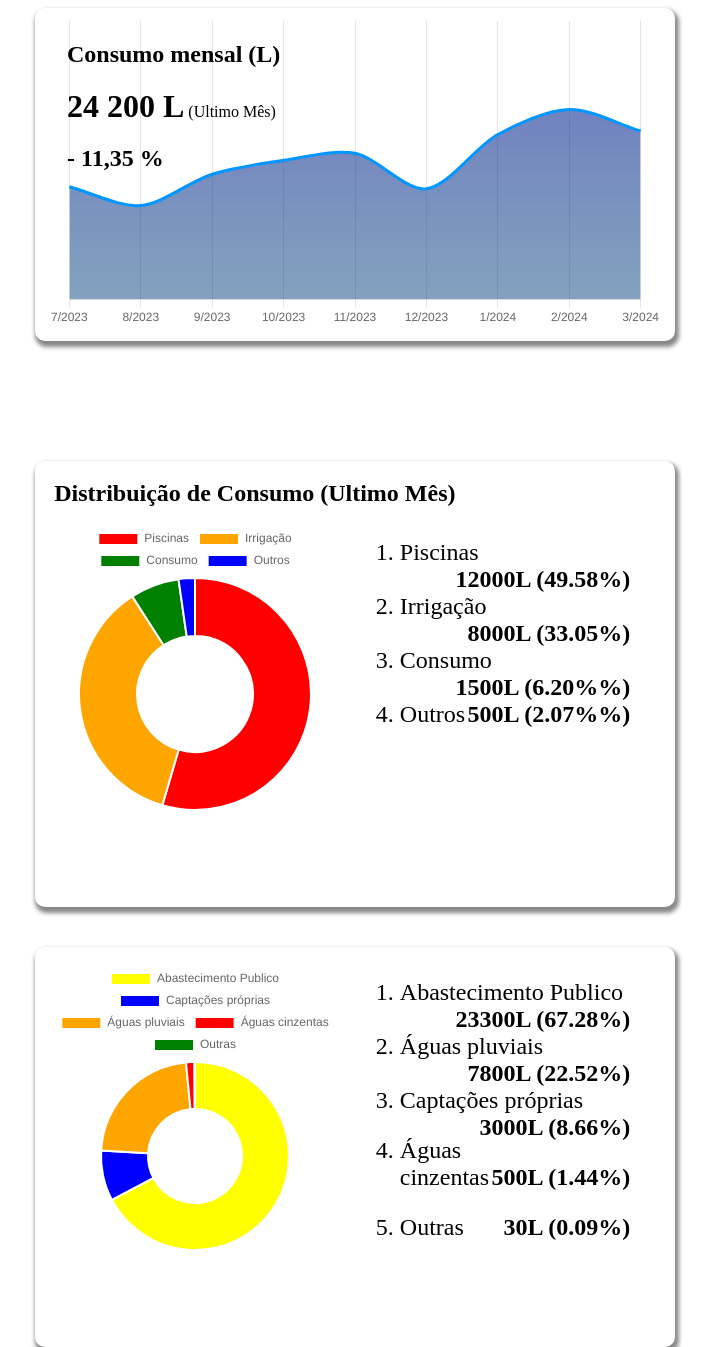
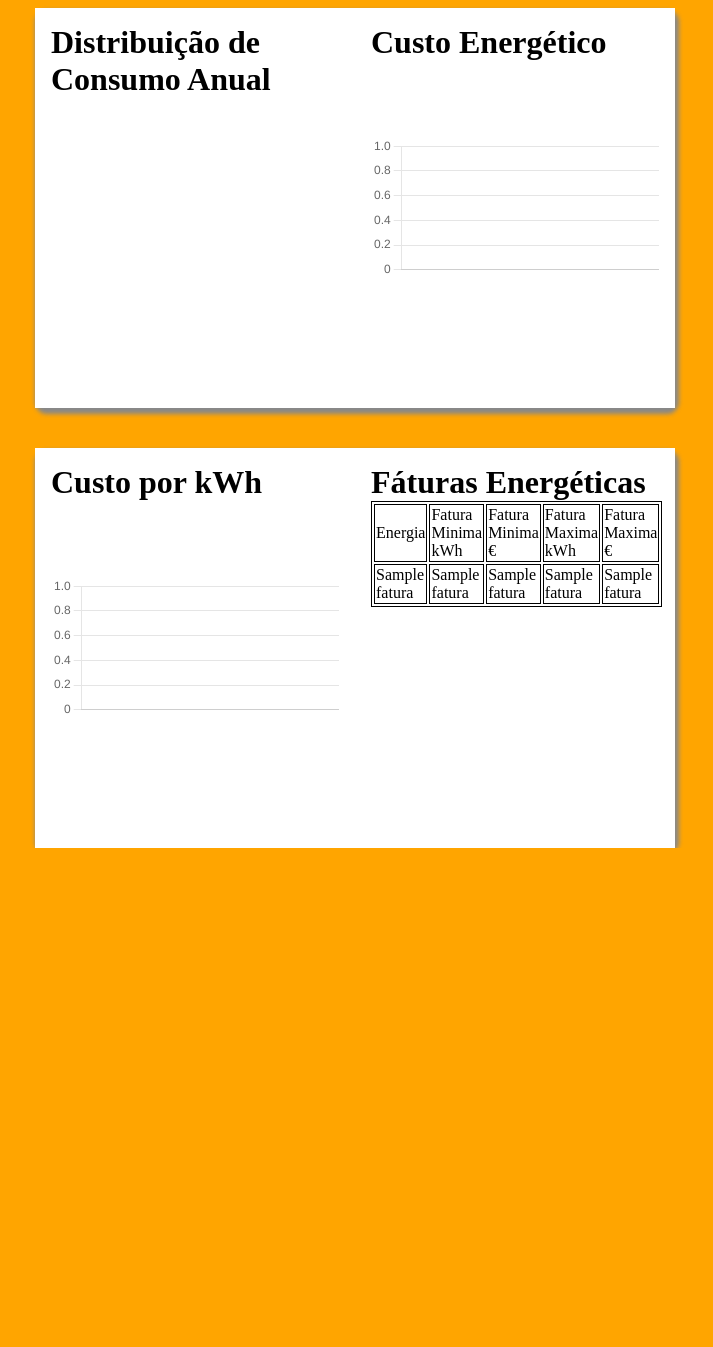
Before and after one commit to DEISI-ULHT-TFC-2023-24/TFC-DEISI72-Observatorio-Sustentabilidade-Desporto, a Django app: template formularioInstituicoes/templates/dashboard.html in a window 1280 px wide. Shown: the whole page, without its empty margins (285-998 px from the left). After the commit the page ends 848 px from the top, so only its background shows below. Run offline with Django 4.2, Linux system fonts and the light colour scheme; the template is opened without the code that fills it: most values are stand-ins (such as "Sample title", 1, 10 or a date in 2020); some libraries are stand-ins or nearby versions.

Commit message:
Dashboard and stuff.

```diff
--- a/formularioInstituicoes/static/javascript/graficos.js
+++ b/formularioInstituicoes/static/javascript/graficos.js
@@ -1,5 +1,5 @@
 function makeLineChart(context, labels, data, lineColor, fillColor) {
-  let chart1 = new Chart(context, {
+    let chart = new Chart(context, {
         type: "line",
         data: {
             labels: labels,
@@ -17,7 +17,7 @@
                         below: fillColor    // And blue below the origin
                     },
                     responsive: true,
-          maintainAspectRatio : false
+                    maintainAspectRatio: false
                 }
             ]
         },
@@ -43,22 +43,43 @@
 }
 
 function makePieChart(context, labels, data, colors) {
-  let chart2 = new Chart(context, {
+    let chart = new Chart(context, {
         type: "doughnut",
         data: {
             labels: labels,
             datasets: [
                 {
-		  label: "Consumo total no ultimo mês (L)",
+                    label: "kWh",
+                    backgroundColor: colors,
+                    data: data
+                }
+            ]
+        },
+    });
+}
+
+function makeBarChart(context, labels, data, colors) {
+    let chart = new Chart(context, {
+        type: "bar",
+        data: {
+            labels: labels,
+            datasets: [
+                {
+                    label: "€",
                     backgroundColor: colors,
                     data: data
                 }
             ]
         },
         options: {
-	 title: {
-		text: "Consumo total no ultimo mês",
-		display: true
+            scales: {
+                y: {
+                    beginAtZero: true
+                },
+            }, plugins: {
+                legend: {
+                    display: false
+                }
             }
         }
     });
--- a/formularioInstituicoes/static/styles/dashboard.css
+++ b/formularioInstituicoes/static/styles/dashboard.css
@@ -4,11 +4,12 @@
 }
 
 body {
-  margin-left: 40vh;
-  margin-right: 40vh;
-  height: 100%;
-  display: flex;
-  flex-direction: column;
+    margin-left: 40vh;
+    margin-right: 40vh;
+    height: 100%;
+    display: flex;
+    flex-direction: column;
+    background-color: orange;
 }
 
 #graphbar {
@@ -41,10 +42,15 @@
 
 .display-view {
     padding: 5%;
+    position: relative;
+    background-color: white;
 }
 
-#circlechart {
+.graph-view {
     margin: auto;
+    position: absolute;
+    top: 0%;
+    bottom: 0%;
     width: 100%;
 }
 
@@ -82,7 +88,7 @@
     list-style: auto;
 }
 
-.data-list li{
+.data-list li {
     width: 100%;
     font-size: 150%;
     margin-bottom: 10%;
@@ -97,3 +103,14 @@
     padding-bottom: 0;
     margin: 0;
 }
+
+table, th, td {
+    border: 1px solid black;
+}
+
+#consumodeenergia {
+
+    width: 17vw !important;
+    height: 34vh !important;
+
+}
--- a/formularioInstituicoes/templates/dashboard.html
+++ b/formularioInstituicoes/templates/dashboard.html
@@ -18,70 +18,77 @@
 </div>-->
 
 
-    <div id="ultimo-mes">
+<div class="display">
+
+    <div class="grid">
+        <div class="display-view">
+            <h1>Distribuição de Consumo Anual</h1>
+            <canvas id="consumodeenergia" class="graph-view"></canvas>
+        </div>
+        <div class="display-view">
+            <h1>Custo Energético</h1>
+            <canvas id="custodeenergia" class="graph-view"></canvas>
+        </div>
+    </div>
+</div>
+
+<div class="display">
+    <div class="grid">
+        <div class="display-view">
+            <h1>Custo por kWh</h1>
+            <canvas id="custoconsumodeenergia" class="graph-view"></canvas>
+        </div>
+        <div class="display-view">
+            <h1>Fáturas Energéticas</h1>
+            <table>
+                <tr>
+                    <td>Energia</td>
+                    <td>Fatura Minima kWh</td>
+                    <td>Fatura Minima €</td>
+                    <td>Fatura Maxima kWh</td>
+                    <td>Fatura Maxima €</td>
+                </tr>
+                {% for a,b,c,d,e in faturas %}
+                    <tr>
+                        <td>{{ a }}</td>
+                        <td>{{ b }}</td>
+                        <td>{{ c }}</td>
+                        <td>{{ d }}</td>
+                        <td>{{ e }}</td>
+                    </tr>
+                {% endfor %}
+
+            </table>
+        </div>
+    </div>
+</div>
+
+
+<!--<div id="ultimo-mes">
     <div class="consumo-ultimo-mes-text">
         <h2>Consumo mensal (L)</h2>
         <h1>24 200 L</h1> <p>(Ultimo Mês) </p>
         <h2> - 11,35 %</h2>
     </div>
 
-        <canvas id="barchart"></canvas>
-    </div>
+</div>-->
+
+<script>
 
 
-    <div class="display">
-        <h2>Distribuição de Consumo (Ultimo Mês)</h2>
-        <div class="grid">
-            <div class="display-view">
-                <canvas id="consumodeaguacircular"></canvas>
-            </div>
-            <div class="display-view">
-                <ul class="data-list">
-                    <li><span>Piscinas</span> <span class="list-percentage"><b>12000L (49.58%)</b></span></li>
-                    <li><span>Irrigação</span> <span class="list-percentage"><b>8000L (33.05%)</b></span></li>
-                    <li><span>Consumo</span> <span class="list-percentage"><b>1500L (6.20%%)</b></span></li>
-                    <li><span>Outros</span> <span class="list-percentage"><b>500L (2.07%%)</b></span></li>
-                </ul>
-            </div>
-        </div>
-    </div>
+    let energiaconsumo = document.getElementById("consumodeenergia").getContext("2d");
 
-
-    <div class="display">
-        <div class="grid">
-            <div class="display-view">
-                <canvas id="fontesdeaguacircular"></canvas>
-            </div>
-            <div class="display-view">
-                <ul class="data-list">
-                    <li><span>Abastecimento Publico</span> <span class="list-percentage"><b>23300L (67.28%)</b></span></li>
-                    <li><span>Águas pluviais</span> <span class="list-percentage"><b>7800L (22.52%)</b></span></li>
-                    <li><span>Captações próprias</span> <span class="list-percentage"><b>3000L (8.66%)</b></span></li>
-                    <li><span>Águas cinzentas</span> <span class="list-percentage"><b>500L (1.44%)</b></span></li>
-                    <li><span>Outras</span> <span class="list-percentage"><b>30L (0.09%)</b></span></li>
-                </ul>
-            </div>
-        </div>
-    </div>
-
-<script>
-    let linechart = document.getElementById("barchart").getContext("2d");
-    var gradientFill = linechart.createLinearGradient(0, 500, 0, 100);
-    gradientFill.addColorStop(1, "rgba(20, 50, 150, 0.6)");
-    gradientFill.addColorStop(0, "rgba(0, 100, 100, 0.4)");
-
-    makeLineChart(linechart, ["7/2023","8/2023","9/2023","10/2023","11/2023","12/2023", "1/2024", "2/2024", "3/2024"],
-    [16200, 13500, 18000, 20000, 21000, 15900, 23700, 27300, 24200], 'rgb(0, 150, 255, 255)', gradientFill)
-
-
-    let aguaconsumo = document.getElementById("consumodeaguacircular").getContext("2d");
-
-    makePieChart(aguaconsumo, ["Piscinas", "Irrigação", "Consumo", "Outros"], [12000, 8000, 1500, 500],
+    makePieChart(energiaconsumo, {{ consumos_labels|safe }}, {{ consumos }},
         ["red", "orange", "green", "blue"])
 
-    let fontesagua = document.getElementById("fontesdeaguacircular").getContext("2d");
+    let energiacusto = document.getElementById("custodeenergia").getContext("2d");
 
-    makePieChart(fontesagua, ["Abastecimento Publico", "Captações próprias", "Águas pluviais", "Águas cinzentas", "Outras"], [23300, 3000, 7800, 500, 30],
+    makeBarChart(energiacusto, {{ consumos_labels|safe }}, {{ custos }},
+        ["yellow", "blue", "orange", "red", "green"])
+
+    let energiacustoconsumo = document.getElementById("custoconsumodeenergia").getContext("2d");
+
+    makeBarChart(energiacustoconsumo, {{ consumos_labels|safe }}, {{ custosconsumo }},
         ["yellow", "blue", "orange", "red", "green"])
 </script>
 </body>
--- a/formularioInstituicoes/urls.py
+++ b/formularioInstituicoes/urls.py
@@ -21,6 +21,7 @@
 
 urlpatterns = [
     path('', views.formulario_view),
+    path('dashboard', views.dashboard_view),
     path('adicionar_formulario', views.formulario_view),
     re_path(r'^download/(?P<path>.*)$', serve, {'document_root': settings.MEDIA_ROOT}),
 ]+ static(settings.MEDIA_URL, document_root=settings.MEDIA_ROOT)
```
Also changed, not shown: formularioInstituicoes/views.py (+127 -1 lines). Lines whose indentation alone changed are shown as unchanged.
